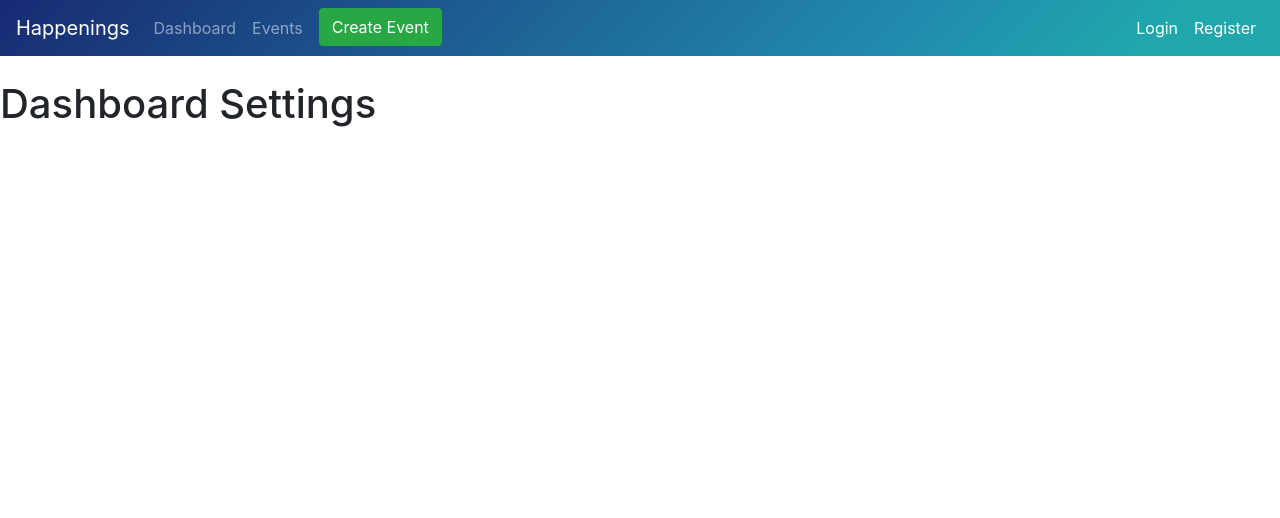
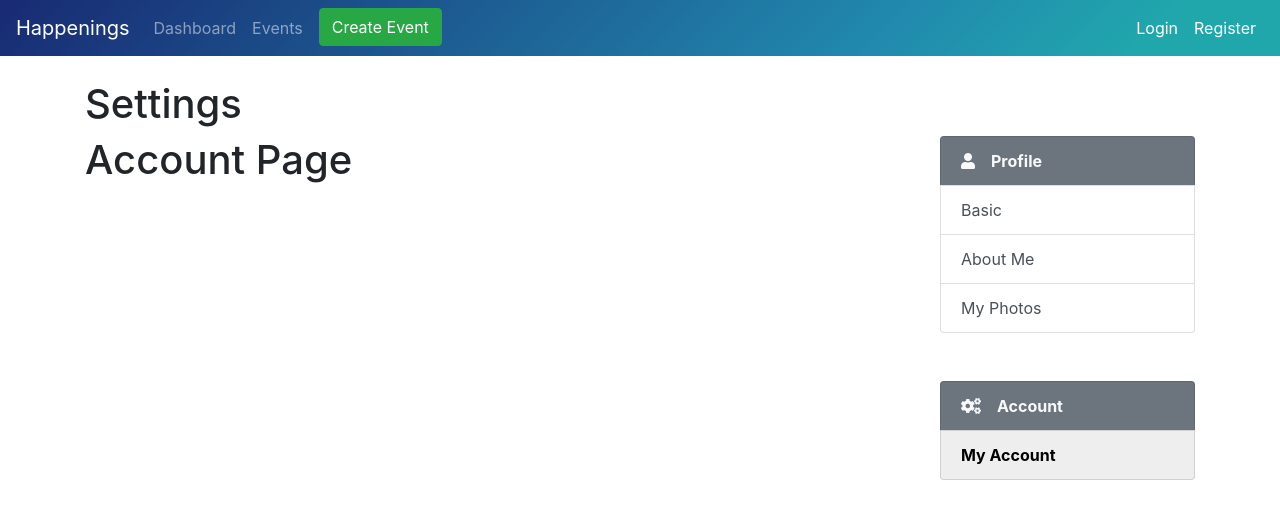
Before and after one commit to bekaarcoder/events-app, a React (Create React App) app: page /settings/account in a window 1280 px wide. Shown: the top 518 px of the page. Built offline with nearby package versions, Linux system fonts and the light colour scheme.

Commit message:
created routes for settings page

```diff
--- a/src/components/navbar/Navbar.jsx
+++ b/src/components/navbar/Navbar.jsx
@@ -1,5 +1,5 @@
 import React, { Component } from "react";
-import { NavLink, Link } from "react-router-dom";
+import { NavLink, Link, withRouter } from "react-router-dom";
 
 import SignedIn from "./SignedIn";
 import SignedOut from "./SignedOut";
@@ -7,6 +7,19 @@ import SignedOut from "./SignedOut";
 class Navbar extends Component {
   state = {
     authenticated: false
+  };
+
+  handleSignIn = () => {
+    this.setState({
+      authenticated: true
+    });
+  };
+
+  handleSignOut = () => {
+    this.setState({
+      authenticated: false
+    });
+    this.props.history.push("/");
   };
 
   render() {
@@ -47,7 +60,11 @@ class Navbar extends Component {
               <button className="btn btn-success ml-2">Create Event</button>
             </li>
           </ul>
-          {authenticated ? <SignedIn /> : <SignedOut />}
+          {authenticated ? (
+            <SignedIn signOut={this.handleSignOut} />
+          ) : (
+            <SignedOut signIn={this.handleSignIn} />
+          )}
         </div>
       </nav>
     );
@@ -59,4 +76,4 @@ const navbarStyle = {
     "linear-gradient(135deg, rgb(24, 42, 115) 0%, rgb(33, 138, 174) 69%, rgb(32, 167, 172) 89%)"
 };
 
-export default Navbar;
+export default withRouter(Navbar);
--- a/src/components/navbar/SignedIn.jsx
+++ b/src/components/navbar/SignedIn.jsx
@@ -1,6 +1,7 @@
 import React from "react";
+import { Link } from "react-router-dom";
 
-const SignedIn = () => {
+const SignedIn = props => {
   return (
     <ul className="navbar-nav my-2 my-lg-0">
       <li className="nav-item dropdown active">
@@ -33,12 +34,12 @@ const SignedIn = () => {
             <i className="fas fa-user-alt mr-2" />
             My Profile
           </a>
-          <a className="dropdown-item" href="#">
+          <Link className="dropdown-item" to="/settings">
             <i className="fas fa-cog mr-2" />
             Settings
-          </a>
+          </Link>
           <div className="dropdown-divider" />
-          <a className="dropdown-item" href="#">
+          <a className="dropdown-item" onClick={props.signOut}>
             <i className="fas fa-sign-out-alt mr-2" />
             Sign Out
           </a>
--- a/src/components/navbar/SignedOut.jsx
+++ b/src/components/navbar/SignedOut.jsx
@@ -1,10 +1,10 @@
 import React from "react";
 
-const SignedOut = () => {
+const SignedOut = props => {
   return (
     <ul className="navbar-nav my-2 my-lg-0">
       <li className="nav-item active">
-        <a className="nav-link" href="#">
+        <a className="nav-link" onClick={props.signIn}>
           Login
         </a>
       </li>
--- a/src/components/user/settings/SettingsDashboard.jsx
+++ b/src/components/user/settings/SettingsDashboard.jsx
@@ -1,9 +1,34 @@
 import React from "react";
+import { Route, Switch, Redirect } from "react-router-dom";
+
+import SettingsNav from "./SettingsNav";
+import BasicPage from "./BasicPage";
+import AboutPage from "./AboutPage";
+import PhotosPage from "./PhotosPage";
+import AccountPage from "./AccountPage";
 
 const SettingsDashboard = () => {
   return (
-    <div>
-      <h1>Dashboard Settings</h1>
+    <div className="container">
+      <div className="row">
+        <div className="col-md-12">
+          <h1>Settings</h1>
+          <div className="row">
+            <div className="col-md-9">
+              <Switch>
+                <Redirect exact from="/settings" to="/settings/basic" />
+                <Route path="/settings/basic" component={BasicPage} />
+                <Route path="/settings/about" component={AboutPage} />
+                <Route path="/settings/photos" component={PhotosPage} />
+                <Route path="/settings/account" component={AccountPage} />
+              </Switch>
+            </div>
+            <div className="col-md-3">
+              <SettingsNav />
+            </div>
+          </div>
+        </div>
+      </div>
     </div>
   );
 };
--- a/src/components/user/settings/SettingsNav.jsx
+++ b/src/components/user/settings/SettingsNav.jsx
@@ -1,7 +1,48 @@
 import React from "react";
+import { NavLink } from "react-router-dom";
 
 const SettingsNav = () => {
-  return <div>Nav Settings</div>;
+  return (
+    <div className="settingsNav">
+      <ul className="list-group">
+        <li className="list-group-item bg-secondary text-light">
+          <i class="fas fa-user mr-3" />
+          <strong>Profile</strong>
+        </li>
+        <NavLink
+          to="/settings/basic"
+          className="list-group-item list-group-item-action"
+        >
+          Basic
+        </NavLink>
+        <NavLink
+          to="/settings/about"
+          className="list-group-item list-group-item-action"
+        >
+          About Me
+        </NavLink>
+        <NavLink
+          to="/settings/photos"
+          className="list-group-item list-group-item-action"
+        >
+          My Photos
+        </NavLink>
+      </ul>
+
+      <ul className="list-group mt-5">
+        <li className="list-group-item bg-secondary text-light">
+          <i class="fas fa-cogs mr-3" />
+          <strong>Account</strong>
+        </li>
+        <NavLink
+          to="/settings/account"
+          className="list-group-item list-group-item-action"
+        >
+          My Account
+        </NavLink>
+      </ul>
+    </div>
+  );
 };
 
 export default SettingsNav;
--- a/src/index.css
+++ b/src/index.css
@@ -8,6 +8,17 @@ body {
   -moz-osx-font-smoothing: grayscale;
 }
 
+a:hover {
+  cursor: pointer;
+}
+
+.settingsNav .list-group-item.active {
+  background-color: #eeeeee !important;
+  font-weight: bold !important;
+  color: black !important;
+  border-color: rgba(0, 0, 0, 0.125) !important;
+}
+
 code {
   font-family: source-code-pro, Menlo, Monaco, Consolas, "Courier New",
     monospace;
```
